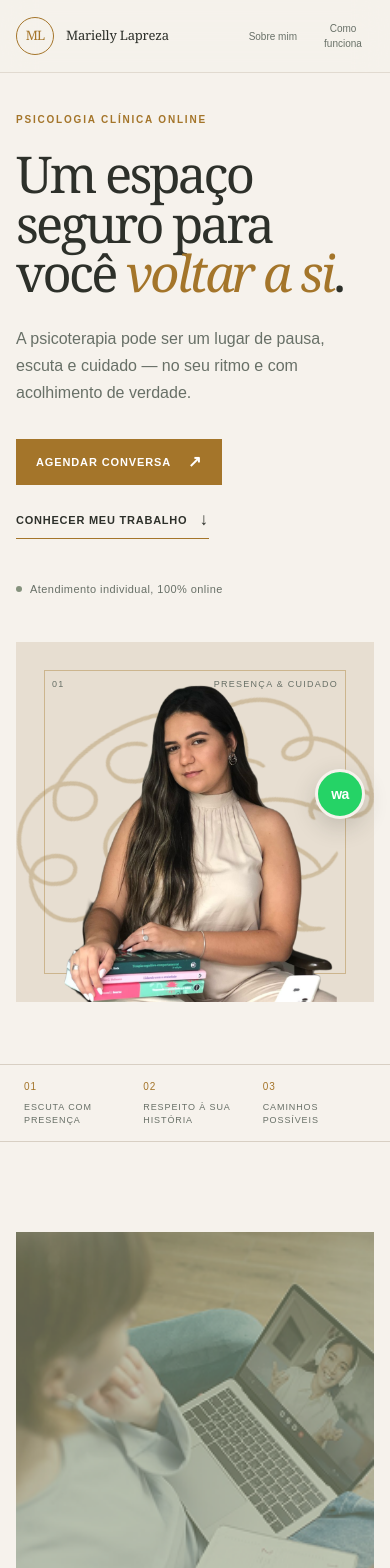
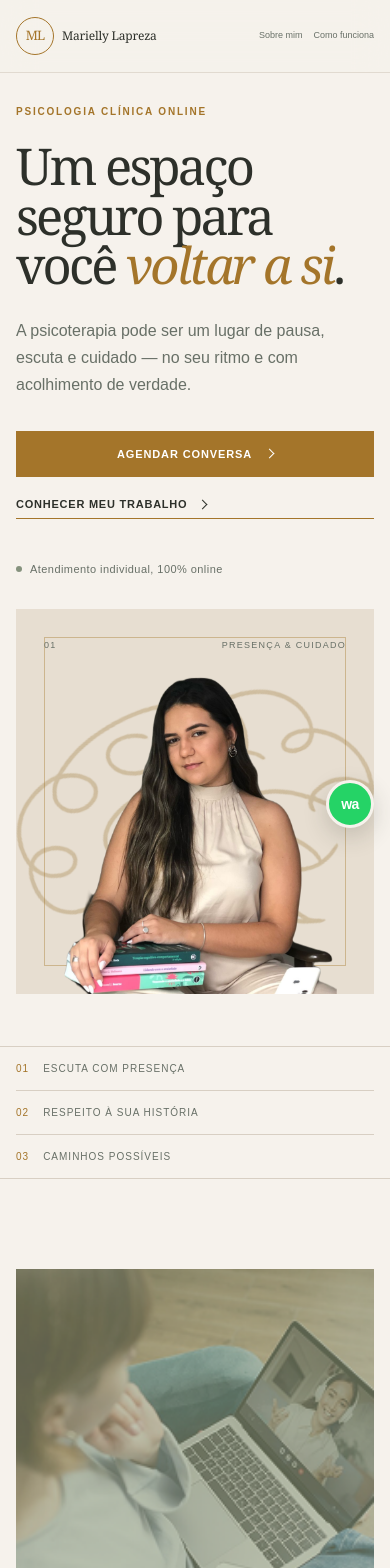
Before and after one commit to brenolapreza/marielly.com.br, a Next.js app: page / in a window 390 px wide. Shown: the top 1568 px of the page. Built offline with nearby package versions, Linux system fonts and the light colour scheme.

Commit message:
fix: melhora experiência mobile

```diff
--- a/src/app/(site)/method-cards.tsx
+++ b/src/app/(site)/method-cards.tsx
@@ -39,7 +39,7 @@ export function MethodCards({ cards }: { cards: SiteContent["method"]["cards"] }
               <h3>{card.title}</h3>
               <p>{card.description}</p>
               <button className="card-more" type="button" onClick={() => setActiveIndex(index)} aria-haspopup="dialog">
-                Entenda este passo <span aria-hidden="true">↗</span>
+                Entenda este passo
               </button>
               <div className="method-card-seo-copy" aria-hidden="true"><p>{card.details}</p></div>
             </div>
@@ -50,12 +50,12 @@ export function MethodCards({ cards }: { cards: SiteContent["method"]["cards"] }
       {activeCard && (
         <div className="method-modal-backdrop" role="presentation" onMouseDown={(event) => { if (event.target === event.currentTarget) setActiveIndex(null); }}>
           <section className="method-modal" role="dialog" aria-modal="true" aria-labelledby="method-modal-title" tabIndex={-1}>
-            <button ref={closeButtonRef} className="method-modal-close" type="button" onClick={() => setActiveIndex(null)} aria-label="Fechar explicação">×</button>
+            <button ref={closeButtonRef} className="method-modal-close" type="button" onClick={() => setActiveIndex(null)} aria-label="Fechar explicação"><span className="method-modal-close-icon" aria-hidden="true" /></button>
             <span className="card-number">0{(activeIndex ?? 0) + 1} / como funciona</span>
             <h2 id="method-modal-title">{activeCard.title}</h2>
             <p className="method-modal-lead">{activeCard.description}</p>
             <p>{activeCard.details}</p>
-            <button className="button button-primary method-modal-action" type="button" onClick={() => setActiveIndex(null)}>Voltar aos passos <span aria-hidden="true">↓</span></button>
+            <button className="button button-primary method-modal-action" type="button" onClick={() => setActiveIndex(null)}>Voltar aos passos</button>
           </section>
         </div>
       )}
--- a/src/app/(site)/page.tsx
+++ b/src/app/(site)/page.tsx
@@ -37,8 +37,8 @@ export default async function Home() {
           <h1><HighlightedTitle title={content.hero.title} highlight={content.hero.highlight} /></h1>
           <p className="hero-description">{content.hero.description}</p>
           <div className="hero-actions">
-            <ExternalLink href={content.hero.primaryButtonUrl} className="button button-primary">{content.hero.primaryButtonLabel}<span aria-hidden="true">↗</span></ExternalLink>
-            <a className="text-link" href="#sobre">{content.hero.secondaryButtonLabel}<span aria-hidden="true">↓</span></a>
+            <ExternalLink href={content.hero.primaryButtonUrl} className="button button-primary">{content.hero.primaryButtonLabel}</ExternalLink>
+            <a className="text-link" href="#sobre">{content.hero.secondaryButtonLabel}</a>
           </div>
           <div className="hero-note"><span className="note-dot" /> Atendimento individual, 100% online</div>
         </div>
@@ -65,7 +65,7 @@ export default async function Home() {
           <p className="eyebrow">{content.about.eyebrow}</p>
           <h2>{content.about.title}</h2>
           {content.about.paragraphs.map((paragraph) => <p key={paragraph}>{paragraph}</p>)}
-          <a className="text-link" href="/sobre-mim">Conheça minha história <span aria-hidden="true">↗</span></a>
+          <a className="text-link" href="/sobre-mim">Conheça minha história</a>
         </div>
       </section>
 
@@ -83,7 +83,7 @@ export default async function Home() {
       <section className="contact-section container" id="contato">
         <div className="contact-inner">
           <div><p className="eyebrow">{content.contact.eyebrow}</p><h2>{content.contact.title}</h2></div>
-          <div className="contact-copy"><p>{content.contact.description}</p><div className="contact-actions"><ExternalLink href={content.contact.whatsappUrl} className="button button-light">{content.contact.whatsappLabel}<span aria-hidden="true">↗</span></ExternalLink><ExternalLink href={content.contact.emailUrl} className="contact-email">{content.contact.emailLabel}</ExternalLink></div></div>
+          <div className="contact-copy"><p>{content.contact.description}</p><div className="contact-actions"><ExternalLink href={content.contact.whatsappUrl} className="button button-light">{content.contact.whatsappLabel}</ExternalLink><ExternalLink href={content.contact.emailUrl} className="contact-email">{content.contact.emailLabel}</ExternalLink></div></div>
         </div>
       </section>
 
@@ -91,7 +91,7 @@ export default async function Home() {
         <div className="container footer-inner">
           <div><span className="brand-mark footer-mark">{content.brand.shortName}</span><span>{content.brand.name}</span></div>
           <p>{content.footer.description}</p>
-          <ExternalLink href={content.footer.instagramUrl} className="footer-social">Instagram ↗</ExternalLink>
+          <ExternalLink href={content.footer.instagramUrl} className="footer-social">Instagram</ExternalLink>
         </div>
         <div className="container footer-bottom"><span>© {new Date().getFullYear()} {content.brand.name}</span><span>Psicologia clínica online</span></div>
       </footer>
--- a/src/app/(site)/sobre-mim/page.tsx
+++ b/src/app/(site)/sobre-mim/page.tsx
@@ -36,7 +36,7 @@ export default async function AboutPage() {
           <p className="eyebrow">{content.aboutPage.eyebrow}</p>
           <h1>{content.aboutPage.title}</h1>
           <p className="about-page-intro">{content.aboutPage.intro}</p>
-          <Link className="text-link" href="/#contato">Vamos conversar <span aria-hidden="true">↗</span></Link>
+          <Link className="text-link" href="/#contato">Vamos conversar</Link>
         </div>
         <div className="about-page-visual image-frame">
           <img src={content.aboutPage.image} alt={content.aboutPage.imageAlt} fetchPriority="high" />
@@ -67,14 +67,14 @@ export default async function AboutPage() {
           <p className="eyebrow">Um próximo passo possível</p>
           <h2>Se fizer sentido para você, podemos conversar.</h2>
         </div>
-        <Link className="button button-primary" href="/#contato">Entrar em contato <span aria-hidden="true">↗</span></Link>
+        <Link className="button button-primary" href="/#contato">Entrar em contato</Link>
       </section>
 
       <footer className="site-footer">
         <div className="container footer-inner">
           <div><span className="brand-mark footer-mark">{content.brand.shortName}</span><span>{content.brand.name}</span></div>
           <p>{content.footer.description}</p>
-          <a href={content.footer.instagramUrl} className="footer-social" target="_blank" rel="noreferrer">Instagram ↗</a>
+          <a href={content.footer.instagramUrl} className="footer-social" target="_blank" rel="noreferrer">Instagram</a>
         </div>
         <div className="container footer-bottom"><span>© {new Date().getFullYear()} {content.brand.name}</span><span>{content.brand.role}</span></div>
       </footer>
--- a/src/app/configurar/editor.tsx
+++ b/src/app/configurar/editor.tsx
@@ -35,7 +35,7 @@ function ImageField({ id, label, value, onChange }: { id: string; label: string;
     }
   }
 
-  return <div className="cms-image-field"><Field label={label} value={value} onChange={onChange} /><div className="cms-upload-row"><label className="cms-upload-button" htmlFor={id}>{uploading ? "Enviando..." : "Enviar imagem"}<input id={id} type="file" accept="image/jpeg,image/png,image/webp,image/gif,image/avif" onChange={upload} disabled={uploading} /></label><span>JPG, PNG ou WebP · até 8 MB</span></div>{error && <small className="cms-upload-error">{error}</small>}</div>;
+  return <div className="cms-image-field"><Field label={label} value={value} onChange={onChange} /><div className="cms-upload-row"><label className="cms-upload-button" htmlFor={id}>{uploading ? "Enviando..." : "Enviar imagem"}<input id={id} type="file" accept="image/jpeg,image/png,image/webp,image/gif,image/avif" onChange={upload} disabled={uploading} /></label><span>JPG, PNG ou WebP - até 8 MB</span></div>{error && <small className="cms-upload-error">{error}</small>}</div>;
 }
 
 export function CmsEditor({ initialContent }: { initialContent: SiteContent }) {
@@ -76,7 +76,7 @@ export function CmsEditor({ initialContent }: { initialContent: SiteContent }) {
 
   return (
     <main className="cms-shell">
-      <header className="cms-topbar"><div className="cms-brand"><span className="cms-brand-mark">ML</span><span>Configuração do site</span></div><div className="cms-top-actions"><Link href="/" target="_blank">Ver site ↗</Link><button className="cms-logout" onClick={logout}>Sair</button></div></header>
+      <header className="cms-topbar"><div className="cms-brand"><span className="cms-brand-mark">ML</span><span>Configuração do site</span></div><div className="cms-top-actions"><Link href="/" target="_blank">Ver site</Link><button className="cms-logout" onClick={logout}>Sair</button></div></header>
       <div className="cms-content">
         <div className="cms-heading"><div><h1>Seu espaço de edição.</h1><p>Atualize o que aparece no site. As mudanças são salvas quando você clicar no botão.</p></div><button className="cms-save" onClick={save} disabled={saving}>{saving ? "Salvando..." : "Salvar alterações"}</button></div>
         {notice && <p className={`cms-notice${error ? " error" : ""}`} role="status">{notice}</p>}
--- a/src/app/configurar/login.tsx
+++ b/src/app/configurar/login.tsx
@@ -40,7 +40,7 @@ export function CmsLogin() {
           {error && <p className="cms-login-error" role="alert">{error}</p>}
           <button className="cms-login-button" type="submit" disabled={loading}>{loading ? "Entrando..." : "Acessar configuração"}</button>
         </form>
-        <Link className="cms-back" href="/">← Voltar para o site</Link>
+        <Link className="cms-back" href="/">Voltar para o site</Link>
       </section>
     </main>
   );
--- a/src/app/globals.css
+++ b/src/app/globals.css
@@ -3,7 +3,7 @@
 :root { --site-bg: #f6f2ec; --site-surface: #e7ded1; --site-ink: #2d302a; --site-muted: #687067; --site-accent: #a4752a; --site-sage: #85927d; --site-line: #d8cfc3; --site-whatsapp: #25d366; }
 * { box-sizing: border-box; }
 html { scroll-behavior: smooth; }
-body { margin: 0; background: var(--site-bg); color: var(--site-ink); font-family: Arial, Helvetica, sans-serif; }
+body { margin: 0; overflow-x: hidden; background: var(--site-bg); color: var(--site-ink); font-family: Arial, Helvetica, sans-serif; }
 a { color: inherit; text-decoration: none; }
 button, input, textarea { font: inherit; }
 .container { width: min(1120px, calc(100% - 64px)); margin: 0 auto; }
@@ -28,20 +28,18 @@ h1 { max-width: 660px; margin-bottom: 27px; font-size: clamp(46px, 5.5vw, 78px);
 h1 em { color: var(--page-accent, var(--site-accent)); font-style: italic; white-space: nowrap; }
 .hero-description { max-width: 430px; margin-bottom: 32px; color: var(--page-muted, var(--site-muted)); font-size: 16px; line-height: 1.7; }
 .hero-actions { display: flex; align-items: center; gap: 27px; }
-.button { display: inline-flex; align-items: center; justify-content: center; gap: 17px; padding: 14px 19px; border: 1px solid transparent; font-size: 11px; font-weight: 700; letter-spacing: .08em; text-transform: uppercase; transition: transform .2s ease, background .2s ease, color .2s ease; }
+.button { display: inline-flex; align-items: center; justify-content: center; gap: 14px; padding: 14px 19px; border: 1px solid transparent; font-size: 11px; font-weight: 700; letter-spacing: .08em; text-transform: uppercase; transition: transform .2s ease, background .2s ease, color .2s ease; }
+.button::after, .text-link::after, .card-more::after, .footer-social::after { display: inline-block; width: 7px; height: 7px; border-top: 1px solid currentColor; border-right: 1px solid currentColor; content: ""; transform: rotate(45deg); }
 .button:hover, .button:focus-visible { transform: translateY(-2px); }
 .button-primary { background: var(--page-accent, var(--site-accent)); color: #fff; }
 .button-primary:hover { background: color-mix(in srgb, var(--page-accent, var(--site-accent)) 85%, #000); }
-.button span { font-size: 16px; line-height: 0; }
 .text-link { display: inline-flex; align-items: center; gap: 12px; border-bottom: 1px solid var(--page-accent, var(--site-accent)); padding-bottom: 5px; color: var(--page-ink, var(--site-ink)); font-size: 11px; font-weight: 700; letter-spacing: .07em; text-transform: uppercase; }
-.text-link span { font-size: 17px; font-weight: 400; }
 .hero-note { display: flex; align-items: center; gap: 8px; margin-top: 75px; color: var(--page-muted, var(--site-muted)); font-size: 11px; letter-spacing: .04em; }
 .note-dot { width: 6px; height: 6px; border-radius: 50%; background: var(--page-sage, var(--site-sage)); }
 .hero-visual { position: relative; min-height: 520px; display: flex; align-items: end; justify-content: center; background: var(--page-surface, var(--site-surface)); }
 .hero-visual::before { position: absolute; top: 28px; left: 28px; width: calc(100% - 56px); height: calc(100% - 56px); border: 1px solid color-mix(in srgb, var(--page-accent, var(--site-accent)) 40%, transparent); content: ""; }
 .hero-visual img { position: relative; z-index: 1; width: 100%; height: 520px; object-fit: contain; object-position: center bottom; }
 .visual-caption { position: absolute; z-index: 2; top: 48px; right: 48px; left: 48px; display: flex; justify-content: space-between; color: var(--page-muted, var(--site-muted)); font-size: 9px; letter-spacing: .14em; text-transform: uppercase; }
-.visual-seal { position: absolute; z-index: 3; right: -32px; bottom: 35px; display: grid; width: 94px; height: 94px; place-items: center; border-radius: 50%; background: var(--page-accent, var(--site-accent)); color: #fff; font-family: Georgia, serif; font-size: 12px; font-style: italic; line-height: 1.1; text-align: center; transform: rotate(-12deg); }
 .intro-strip { border-top: 1px solid var(--page-line, var(--site-line)); border-bottom: 1px solid var(--page-line, var(--site-line)); }
 .intro-grid { display: grid; grid-template-columns: repeat(3, 1fr); }
 .intro-grid p { display: flex; gap: 21px; align-items: center; margin: 0; padding: 22px 26px; color: var(--page-muted, var(--site-muted)); font-size: 11px; text-transform: uppercase; letter-spacing: .1em; }
@@ -66,11 +64,10 @@ h2 { margin-bottom: 27px; font-size: clamp(36px, 4.2vw, 59px); letter-spacing: -
 .card-image { height: 180px; overflow: hidden; background: var(--page-sage, var(--site-sage)); }
 .card-image img { display: block; width: 100%; height: 100%; object-fit: cover; transition: transform .5s ease; }
 .method-card:hover .card-image img { transform: scale(1.04); }
-.card-body { min-height: 200px; padding: 23px 24px 28px; }
+.card-body { position: relative; min-height: 200px; padding: 23px 24px 28px; }
 .card-body h3 { margin: 23px 0 11px; font-size: 27px; letter-spacing: -.035em; line-height: 1.02; }
 .card-body p { max-width: 250px; margin: 0; color: var(--page-muted, var(--site-muted)); font-size: 13px; line-height: 1.6; }
 .card-more { display: inline-flex; align-items: center; gap: 9px; margin-top: 25px; border: 0; border-bottom: 1px solid var(--page-accent, var(--site-accent)); background: transparent; color: var(--page-ink, var(--site-ink)); cursor: pointer; padding: 0 0 5px; font-size: 10px; font-weight: 700; letter-spacing: .08em; text-transform: uppercase; }
-.card-more span { font-size: 15px; font-weight: 400; }
 .card-more:hover, .card-more:focus-visible { color: var(--page-accent, var(--site-accent)); }
 .method-card-seo-copy { position: absolute; width: 1px; height: 1px; overflow: hidden; clip: rect(0 0 0 0); clip-path: inset(50%); white-space: nowrap; }
 .method-modal-backdrop { position: fixed; z-index: 50; inset: 0; display: grid; place-items: center; padding: 24px; background: rgba(45, 48, 42, .58); backdrop-filter: blur(7px); }
@@ -78,7 +75,9 @@ h2 { margin-bottom: 27px; font-size: clamp(36px, 4.2vw, 59px); letter-spacing: -
 .method-modal h2 { max-width: 440px; margin: 22px 0 23px; font-size: clamp(37px, 5vw, 56px); }
 .method-modal p { max-width: 470px; color: var(--page-muted, var(--site-muted)); font-size: 15px; line-height: 1.8; }
 .method-modal .method-modal-lead { color: var(--page-ink, var(--site-ink)); font-size: 17px; }
-.method-modal-close { position: absolute; top: 18px; right: 22px; display: grid; width: 35px; height: 35px; place-items: center; border: 1px solid var(--page-line, var(--site-line)); border-radius: 50%; background: transparent; color: var(--page-ink, var(--site-ink)); cursor: pointer; font-size: 25px; font-weight: 300; line-height: 1; }
+.method-modal-close { position: absolute; top: 18px; right: 22px; display: grid; width: 35px; height: 35px; place-items: center; border: 1px solid var(--page-line, var(--site-line)); border-radius: 50%; background: transparent; color: var(--page-ink, var(--site-ink)); cursor: pointer; }
+.method-modal-close-icon, .method-modal-close-icon::after { display: block; width: 14px; height: 1px; background: currentColor; content: ""; transform: rotate(45deg); }
+.method-modal-close-icon::after { transform: rotate(90deg); }
 .method-modal-close:hover, .method-modal-close:focus-visible { border-color: var(--page-accent, var(--site-accent)); color: var(--page-accent, var(--site-accent)); }
 .method-modal-action { margin-top: 18px; }
 .contact-section { padding-top: 140px; padding-bottom: 140px; }
@@ -95,7 +94,7 @@ h2 { margin-bottom: 27px; font-size: clamp(36px, 4.2vw, 59px); letter-spacing: -
 .footer-inner > div { display: flex; align-items: center; gap: 12px; font-family: Georgia, serif; font-size: 15px; }
 .footer-mark { border-color: var(--page-accent, var(--site-accent)); color: var(--page-accent, var(--site-accent)); }
 .footer-inner p { max-width: 280px; margin: 0; color: color-mix(in srgb, #fff 62%, var(--page-ink, var(--site-ink))); font-size: 12px; line-height: 1.6; }
-.footer-social { color: #fff; font-size: 11px; letter-spacing: .1em; text-transform: uppercase; }
+.footer-social { display: inline-flex; align-items: center; gap: 10px; color: #fff; font-size: 11px; letter-spacing: .1em; text-transform: uppercase; }
 .footer-bottom { display: flex; justify-content: space-between; border-top: 1px solid color-mix(in srgb, #fff 14%, transparent); padding-top: 20px; color: color-mix(in srgb, #fff 46%, var(--page-ink, var(--site-ink))); font-size: 10px; letter-spacing: .06em; text-transform: uppercase; }
 .whatsapp-float { position: fixed; z-index: 15; right: 25px; bottom: 25px; display: grid; width: 50px; height: 50px; place-items: center; border: 3px solid var(--page-bg, var(--site-bg)); border-radius: 50%; background: var(--page-whatsapp, var(--site-whatsapp)); color: #fff; box-shadow: 0 8px 25px rgba(45, 48, 42, .2); font-size: 14px; font-weight: 700; letter-spacing: -.05em; transition: transform .2s ease; }
 .whatsapp-float:hover, .whatsapp-float:focus-visible { transform: translateY(-3px); }
@@ -127,7 +126,7 @@ h2 { margin-bottom: 27px; font-size: clamp(36px, 4.2vw, 59px); letter-spacing: -
 .cms-brand { display: flex; align-items: center; gap: 12px; font-family: Georgia, serif; }
 .cms-brand-mark { display: grid; width: 33px; height: 33px; place-items: center; border: 1px solid #a4752a; border-radius: 50%; color: #a4752a; font-size: 12px; }
 .cms-top-actions { display: flex; align-items: center; gap: 19px; }
-.cms-top-actions a, .cms-logout { border: 0; background: transparent; color: #667066; cursor: pointer; font-size: 11px; font-weight: 700; letter-spacing: .06em; text-transform: uppercase; }
+.cms-top-actions a, .cms-logout { border: 0; background: transparent; color: #667066; cursor: pointer; font-size: 11px; font-weight: 700; letter-spacing: .06em; text-transform: uppercase; white-space: nowrap; }
 .cms-logout { color: #a4752a; }
 .cms-content { width: min(1050px, calc(100% - 48px)); margin: 0 auto; padding: 64px 0 100px; }
 .cms-heading { display: flex; align-items: end; justify-content: space-between; gap: 25px; margin-bottom: 43px; }
@@ -177,13 +176,14 @@ h2 { margin-bottom: 27px; font-size: clamp(36px, 4.2vw, 59px); letter-spacing: -
 
 @media (max-width: 850px) {
   .container { width: min(100% - 40px, 620px); }
-  .header-inner { height: 72px; }
-  .main-nav { gap: 15px; font-size: 10px; }
+  .header-inner { min-height: 72px; height: auto; }
+  .main-nav { flex-shrink: 0; gap: 15px; font-size: 10px; }
+  .main-nav a { white-space: nowrap; }
   .main-nav .nav-contact { display: none; }
   .brand-copy strong { font-size: 13px; }
   .hero { grid-template-columns: 1fr; gap: 45px; min-height: auto; padding-top: 40px; padding-bottom: 62px; }
-  .hero-copy { padding: 0; }
-  h1 { font-size: clamp(48px, 13vw, 72px); }
+  .hero-copy { min-width: 0; padding: 0; }
+  h1 { font-size: clamp(44px, 13vw, 72px); }
   .hero-note { margin-top: 42px; }
   .hero-visual { min-height: 420px; }
   .hero-visual img { height: 420px; }
@@ -217,17 +217,21 @@ h2 { margin-bottom: 27px; font-size: clamp(36px, 4.2vw, 59px); letter-spacing: -
 @media (max-width: 520px) {
   .container { width: calc(100% - 32px); }
   .brand-copy small { display: none; }
-  .main-nav a:not(.nav-contact) { max-width: 62px; text-align: center; }
-  .hero-actions, .contact-actions { align-items: flex-start; flex-direction: column; gap: 22px; }
-  .hero-visual { min-height: 360px; }
-  .hero-visual img { height: 360px; }
-  .visual-caption { top: 36px; right: 36px; left: 36px; }
-  .visual-seal { right: -10px; bottom: 15px; width: 79px; height: 79px; font-size: 10px; }
-  .intro-grid { display: flex; overflow: hidden; }
-  .intro-grid p { min-width: 33.33%; display: block; padding: 15px 8px; }
-  .intro-grid p span { display: block; margin-bottom: 7px; }
-  .intro-grid p + p { border-left: 0; }
-  h2 { font-size: 40px; }
+  .header-inner { gap: 10px; }
+  .brand { gap: 8px; min-width: 0; }
+  .brand-copy strong { font-size: 12px; white-space: nowrap; }
+  .main-nav { gap: 11px; font-size: 9px; }
+  .hero { gap: 32px; padding-top: 32px; padding-bottom: 52px; }
+  .hero-actions, .contact-actions { align-items: stretch; flex-direction: column; gap: 19px; }
+  .hero-actions .button, .contact-actions .button { width: 100%; }
+  .hero-visual { min-height: 385px; }
+  .hero-visual img { height: 385px; }
+  .visual-caption { top: 30px; right: 28px; left: 28px; }
+  .intro-grid { display: grid; grid-template-columns: 1fr; gap: 0; }
+  .intro-grid p { min-width: 0; display: flex; gap: 14px; padding: 15px 0; font-size: 10px; line-height: 1.3; }
+  .intro-grid p span { display: block; margin: 0; }
+  .intro-grid p + p { border-top: 1px solid var(--page-line, var(--site-line)); border-left: 0; }
+  h2 { font-size: clamp(34px, 10vw, 40px); }
   .about-page-copy h1 { font-size: clamp(43px, 13vw, 62px); }
   .about-page-intro { font-size: 15px; }
   .method-modal-backdrop { padding: 15px; }
@@ -235,9 +239,41 @@ h2 { margin-bottom: 27px; font-size: clamp(36px, 4.2vw, 59px); letter-spacing: -
   .method-modal h2 { font-size: 39px; }
   .method-card { display: block; }
   .card-image { height: 180px; }
-  .footer-inner { grid-template-columns: 1fr; }
+  .card-body { min-height: 0; padding: 22px 20px 26px; }
+  .card-body h3 { font-size: 28px; }
+  .card-more { margin-top: 20px; }
+  .contact-inner { gap: 28px; padding: 38px 22px; }
+  .contact-inner h2 { font-size: clamp(34px, 10vw, 40px); }
+  .footer-inner { grid-template-columns: 1fr; gap: 22px; padding-bottom: 40px; }
+  .footer-bottom { font-size: 9px; }
+  .whatsapp-float { right: 16px; bottom: 16px; width: 48px; height: 48px; }
   .footer-social { grid-column: auto; }
+  .cms-topbar { min-height: 76px; height: auto; gap: 10px; padding: 13px 16px; }
+  .cms-brand { min-width: 0; gap: 8px; font-size: 13px; line-height: 1.15; }
+  .cms-brand-mark { flex: 0 0 33px; }
+  .cms-top-actions { flex-shrink: 0; gap: 10px; }
+  .cms-content { width: calc(100% - 24px); padding-top: 28px; padding-bottom: 60px; }
+  .cms-heading h1 { font-size: clamp(38px, 12vw, 52px); line-height: 1; }
+  .cms-heading p { font-size: 13px; }
+  .cms-save { width: 100%; margin-top: 18px; }
+  .cms-panel { padding: 20px 16px; }
+  .cms-panel h2 { font-size: 24px; }
+  .cms-upload-row > span { max-width: 180px; line-height: 1.35; }
+  .cms-card-editor { gap: 16px; }
+  .cms-card-preview { height: 180px; }
   .cms-login-card { padding: 32px 24px; }
   .cms-fields.two-col { grid-template-columns: 1fr; }
   .cms-card-editor { grid-template-columns: 1fr; }
 }
+@media (max-width: 380px) {
+  .container { width: calc(100% - 24px); }
+  .header-inner { gap: 8px; }
+  .brand-copy strong { max-width: 84px; overflow: hidden; text-overflow: ellipsis; font-size: 11px; white-space: nowrap; }
+  .main-nav { gap: 8px; font-size: 8px; }
+  .main-nav a:nth-child(2) { max-width: 74px; white-space: normal; text-align: center; }
+  .hero-visual { min-height: 350px; }
+  .hero-visual img { height: 350px; }
+  .method-modal { padding-right: 21px; padding-left: 21px; }
+  .cms-topbar { padding-right: 12px; padding-left: 12px; }
+  .cms-top-actions { gap: 8px; }
+}
```
